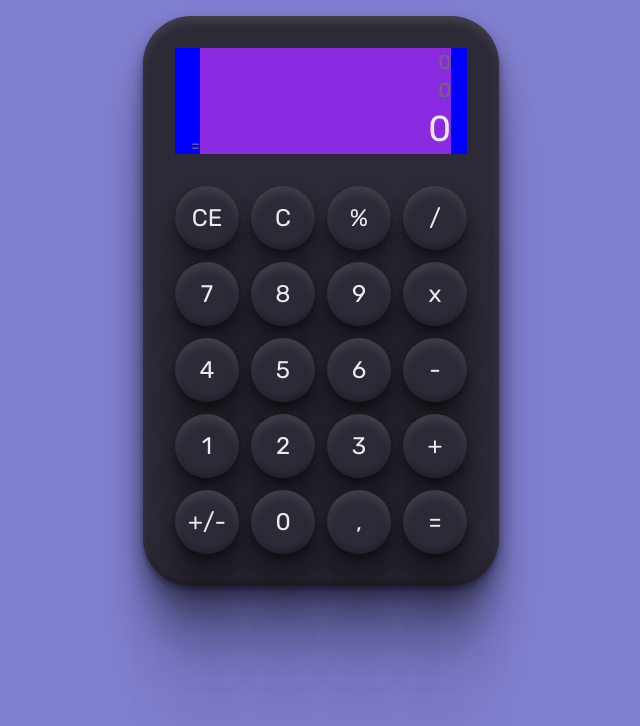
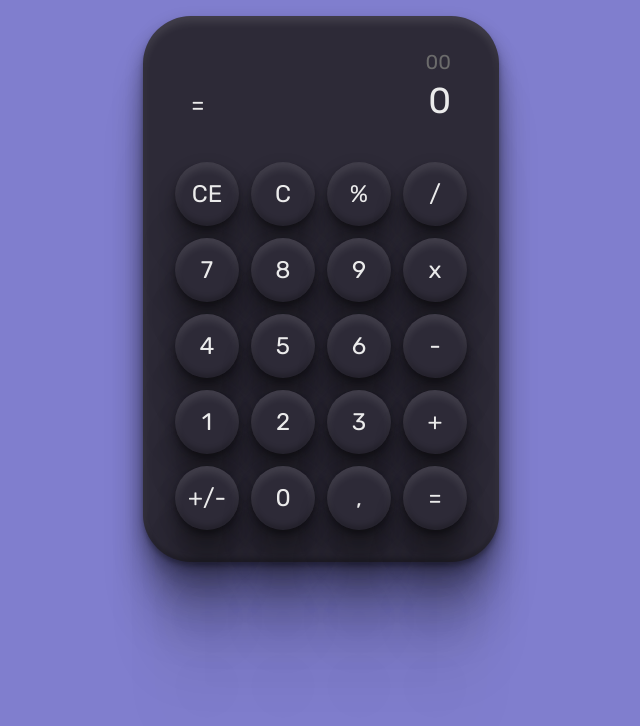
Before and after one commit to GabrielMatoss/calculadora-react-ts, a React (Vite) app: page / in a window 1280 px wide. Shown: the top 726 px of the page, without its empty margins (319-959 px from the left). Built offline with nearby package versions, Linux system fonts and the light colour scheme.

Commit message:
ajustando css

```diff
--- a/src/components/Calculadora.styles.ts
+++ b/src/components/Calculadora.styles.ts
@@ -24,24 +24,15 @@ export const CalculadoraContainer = styled.main`
 `;
 
 export const VisorCalculo = styled.div`
+
   width: 100%;
-  overflow-wrap: break-word;
+  padding-inline: 1rem;
 
-  background-color: red;
-
-  #visorCalc {
-    padding-inline: 1rem;
   display: flex;
   flex-direction: row-reverse;
   align-items: flex-end;
   justify-content: space-between;
-    background-color: blue;
-
-    > div {
-      color: ${(props) => props.theme["color-numbers-calculate"]};
-      font-size: 1rem;
-      line-height: 1rem;
-    }
+  overflow-wrap: break-word;
 
   > #operations {
     flex: 1;
@@ -49,17 +40,18 @@ export const VisorCalculo = styled.div`
     flex-direction: column;
     justify-content: center;
     align-items: flex-end;
-      background-color: blueviolet;
 
-      #currentOperation{
+    #currentOperation {
       display: flex;
       align-items: flex-start;
       flex-wrap: wrap;
       overflow-wrap: break-word;
+      text-overflow: clip;
     }
 
-      #previousOperation{
+    #previousOperation {
       overflow-wrap: break-word;
+      min-height: 0.7rem;
     }
 
     > div {
@@ -69,14 +61,21 @@ export const VisorCalculo = styled.div`
     }
 
     > #total {
+      width: 100%;
+      display: flex;
+      flex-direction: row-reverse;
+      justify-content: space-between;
+      align-items: baseline;
       font-size: 2.25rem;
       line-height: 3.15rem;
       color: ${(props) => props.theme["color-general-operator"]};
+
+      > span {
+        font-size: 1.5rem;
       }
     }
   }
 `;
-
 
 export const TecladoDiv = styled.form`
   // background-color: red;
--- a/src/components/Calculadora.tsx
+++ b/src/components/Calculadora.tsx
@@ -10,6 +10,7 @@ export function Calculadora() {
   const [current, setCurrent] = useState<any>(0);
   const [previous, setPrevious] = useState<any>(0);
   const [operatorChoice, setOperadorChoice] = useState("");
+  const [total, setTotal] = useState(0);
 
   function handleClick(event: any) {
     let keyButton = event.target.value;
@@ -32,7 +33,7 @@ export function Calculadora() {
   }
 
   function porcentage() {
-    setCurrent(current / 100);
+    setTotal(current / 100);
   }
 
   function operadorChange() {
@@ -45,24 +46,25 @@ export function Calculadora() {
 
   function operatorHandler(event: any) {
     let operatorInput = event.target.value;
+    setPrevious(current);
+    setCurrent(0);
     setOperadorChoice(operatorInput);
-    setCurrent(0);
-    setPrevious(current);
+
   }
 
   function calculate() {
     switch (operatorChoice) {
       case "/":
-        setCurrent(parseFloat(previous) / parseFloat(current));
+        setTotal(parseFloat(previous) / parseFloat(current));
         break;
       case "*":
-        setCurrent(parseFloat(previous) * parseFloat(current));
+        setTotal(parseFloat(previous) * parseFloat(current));
         break;
       case "+":
-        setCurrent(+current + +previous); // parseFloat ?
+        setTotal(+current + +previous); // parseFloat ?
         break;
       case "-":
-        setCurrent(parseFloat(previous) - parseFloat(current));
+        setTotal(parseFloat(previous) - parseFloat(current));
         break;
     }
   }
@@ -70,25 +72,20 @@ export function Calculadora() {
   return (
     <CalculadoraContainer>
       <VisorCalculo>
-        <div id="visorCalc">
 
           <div id="operations">
-
             <div id="currentOperation">
-              {current}
+            <span>{previous}</span>
               <span>{operatorChoice}</span>
+              <span>{current}</span>
             </div>
-
-            <div>
-              <div id="previousOperation">{previous}</div>
-            </div>
-
-            <div id="total">{previous}</div>
+              <div id="total">{total}
+              <span>=</span>
+              </div>
 
           </div>
 
-          <div>=</div>
-        </div>
+
       </VisorCalculo>
       <TecladoDiv onSubmit={handleSubmit}>
         <Teclas name="CE" onClick={clearAll}>
```
Lines whose indentation alone changed are shown as unchanged.
